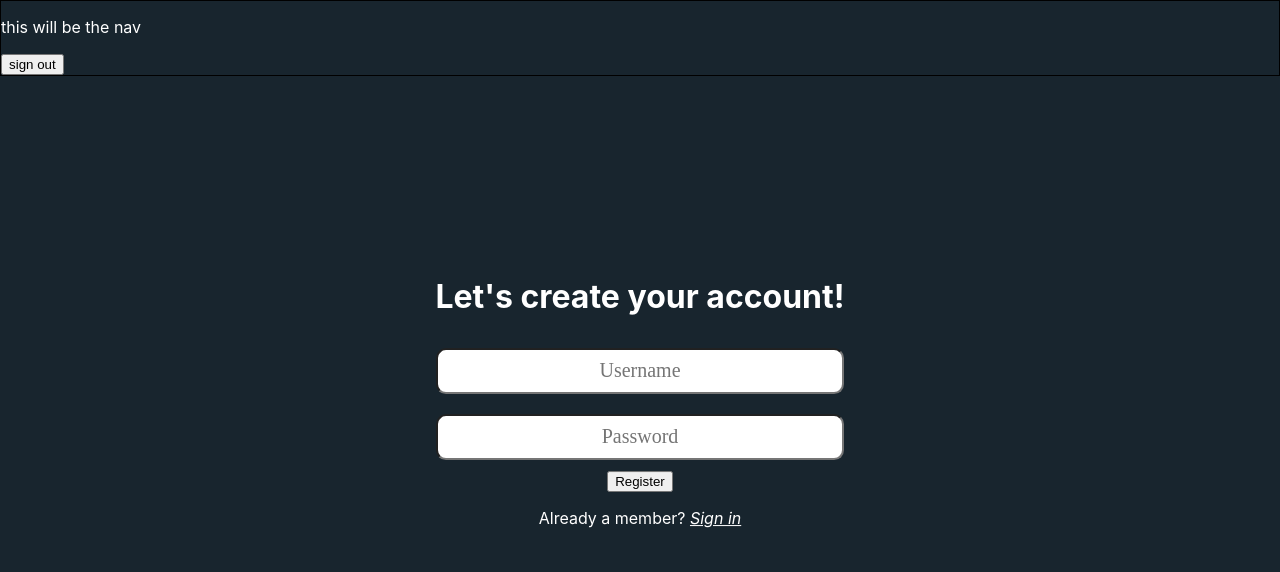
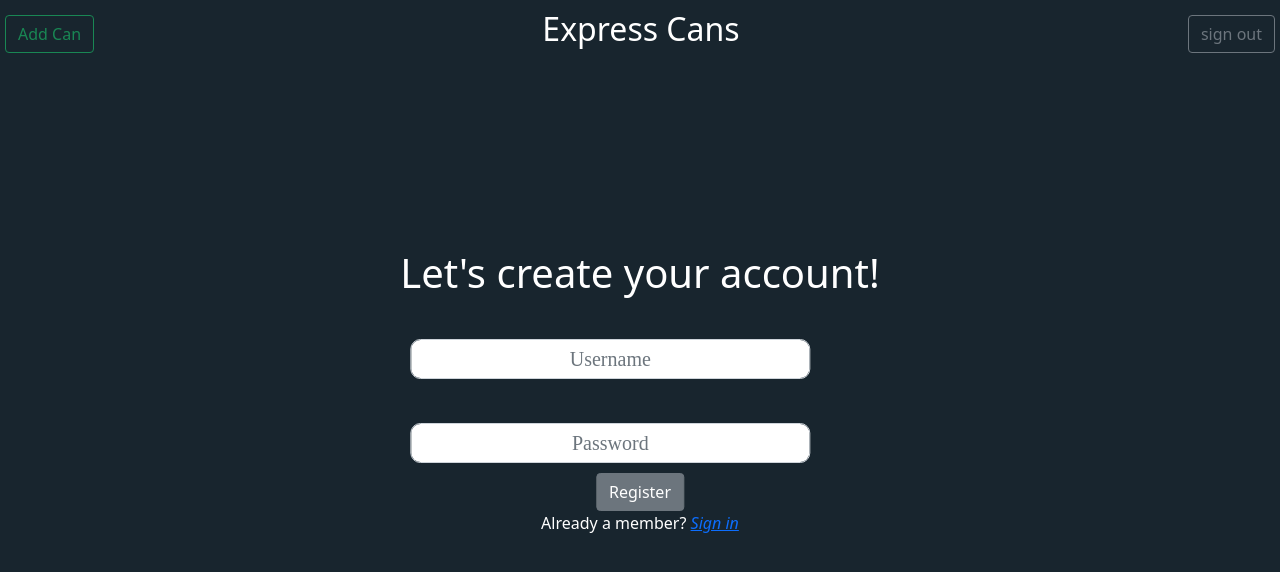
Before and after one commit to stackpearson/can-tool, a React (Create React App) app: page /register in a window 1280 px wide. Shown: the top 572 px of the page. Built offline with nearby package versions, Linux system fonts and the light colour scheme; sample sign-in values are in the browser's storage.

Commit message:
nav styling complete

```diff
--- a/package.json
+++ b/package.json
@@ -7,6 +7,7 @@
     "@testing-library/react": "^11.2.6",
     "@testing-library/user-event": "^12.8.3",
     "axios": "^0.21.1",
+    "bootstrap": "^5.1.0",
     "react": "^17.0.2",
     "react-dom": "^17.0.2",
     "react-redux": "^7.2.4",
--- a/src/App.css
+++ b/src/App.css
@@ -8,13 +8,39 @@ a:hover {
   font-weight: bold;
 }
 
+.add-can-controls {
+  display: flex;
+  justify-content: center;
+  margin: 10px;
+}
+
+.add-can-controls > button {
+  margin: 10px;
+}
+
+#add-can-form {
+  display: flex;
+  flex-direction: column;
+  margin: 0 auto;
+  width: 600px;
+  text-align: center;
+  justify-content: center;
+  border: 2px solid white;
+  border-radius: 10px;
+  padding: 15px;
+}
+
+.add-can-form_header {
+  width: 450px;
+}
+
 .app {
   background-color: #282c34;
   min-height: 100vh;
   color: white;
 }
 
-.authForm > div > input {
+.auth-form > div > input {
   width: 400px;
   height: 40px;
   margin: 10px;
@@ -23,8 +49,16 @@ a:hover {
   border-radius: 10px;
 }
 
+.close {
+  text-align: right;
+}
+
 .dashboard {
-  border: 1px solid black;
+  background-color: #18252e;
+}
+
+.hidden {
+  display: none !important;
 }
 
 html {
@@ -41,7 +75,31 @@ html {
   text-align: center;
 }
 
-.signIn {
+.nav-bar {
+  margin: 10px 0px;
+}
+
+.nav-controls {
+  display: flex;
+  justify-content: space-between;
+}
+
+.nav-controls > button {
+  margin: 5px;
+}
+
+.nav-header {
+  text-align: center;
+  font-weight: 400;
+  text-shadow: -2px 2px silver;
+}
+
+#root {
+  background-color: #18252e;
+  color: white;
+}
+
+.sign-in {
   margin: 10px;
 }
 
@@ -58,12 +116,24 @@ html {
   flex-wrap: wrap;
   justify-content: center;
   align-items: middle;
+  margin-top: 15px;
 }
 
 .tile-text {
   display: none;
 }
 
-.nav-bar {
-  border: 1px solid black;
+#welcome-message {
+  animation: fadeOut 5s;
 }
+
+@keyframes fadeOut {
+  0% {
+    color: rgb(255, 255, 255)
+  }
+
+
+  100% {
+    color: rgba(255, 255, 255, 0.1)
+  }
+}
--- a/src/components/Login.js
+++ b/src/components/Login.js
@@ -43,8 +43,8 @@ const Login = (props) => {
     return (<>
         <div className='landing'>
             <h2>Sign In</h2>
-            <div className='signIn'>
-                <Form className='authForm' onSubmit={signIn}>
+            <div className='sign-in'>
+                <Form className='auth-form' onSubmit={signIn}>
                 <FormGroup>
                     <Label for="username"></Label>
                     <Input type="username" name="username" placeholder="Username" onChange={handleChanges} value={loginCreds.username} />
--- a/src/components/Nav.js
+++ b/src/components/Nav.js
@@ -1,6 +1,8 @@
 import {useHistory} from 'react-router-dom';
 import {connect} from 'react-redux';
 import {logOut, setUser} from '../actions/userActions';
+import { useEffect } from 'react';
+import {Button} from 'reactstrap'
 
 
 function Nav(props) {
@@ -15,18 +17,44 @@ function Nav(props) {
         history.push('/')
     }
 
+    const hideGreeting = () => {
+      if (document.getElementById('welcome-message')) {
+        let greeting = document.getElementById('welcome-message');
+        greeting.classList.add('hidden')
+      }
+
+    }
+
+    const showAddCanForm = () => {
+      if (document.getElementById('add-can-form')) {
+        let form = document.getElementById('add-can-form');
+        form.classList.remove('hidden')
+      }
+    }
+
+    useEffect(() => {
+      setTimeout(hideGreeting, 3000)
+    })
+
+
   return (<>
 
     {props.userOnProps.isLoggedIn ? (
 
         <div className='nav-bar'>
-          <p> this will be the nav</p>
-          <button onClick={() => signOut()}>sign out</button>
+          <h1 id='welcome-message'>Welcome back {props.userOnProps.user.username}</h1>
+
+          <div className='nav-controls'>
+            <Button outline color='success' onClick={() => showAddCanForm()} >Add Can</Button>
+            <div><h2>Express Cans</h2></div>
+            <Button outline color='secondary' className='sign-out' onClick={() => signOut()}>sign out</Button>
+          </div>
+
         </div>
 
       ) : (
 
-        <h1>Welcome to Express Cans!</h1>
+        <h1 className='nav-header'>Welcome to Express Cans!</h1>
 
       )}
 
--- a/src/components/Register.js
+++ b/src/components/Register.js
@@ -44,7 +44,7 @@ const Register = (props) => {
         <div className='landing'>
         <h1>Let's create your account!</h1>
             <div>
-                <Form className='authForm' onSubmit={registerUser}>
+                <Form className='auth-form' onSubmit={registerUser}>
                 <FormGroup>
                     <Label for="username"></Label>
                     <Input type="username" name="username" placeholder="Username" onChange={handleChanges} value={loginCreds.username} />
--- a/src/components/TileContainer.js
+++ b/src/components/TileContainer.js
@@ -29,6 +29,7 @@ const TileContainer = (props) => {
         .then((res) => {
             console.log('res from addCan post', res.data)
             props.addCan(res.data)
+            hideAddCanForm()
 
         })
     }
@@ -47,27 +48,38 @@ const TileContainer = (props) => {
         setNewTile(currentTile)
     }
 
-
+    const hideAddCanForm = () => {
+        if (document.getElementById('add-can-form')) {
+          let form = document.getElementById('add-can-form');
+          form.classList.add('hidden')
+        }
+      }
 
 
 
     return(<>
-    <div>
-        <span>Add Can</span>
-    </div>
-    <Form onSubmit={addCan}>
+    <div id='add-can-form' className='hidden'>
+        <h3>Add A Can</h3>
+
+    <Form className='add-can-form' onSubmit={addCan} onReset={() => hideAddCanForm()}>
+
         <FormGroup>
             <Label for="can_name"></Label>
             <Input type="text" name="can_name" placeholder="Can Name" onChange={handleChanges} value={newTile.can_name} />
         </FormGroup>
+
         <FormGroup>
             <Label for="can_text"></Label>
-                    <Input type="text" name="can_text" placeholder="Can Text" onChange={handleChanges} value={newTile.can_text} />
+            <Input type="textarea" name="can_text" placeholder="Can Text" onChange={handleChanges} value={newTile.can_text} />
         </FormGroup>
 
+        <div className='add-can-controls'>
+            <Button color="success" size="lg" type="submit">Add</Button>
+            <Button color='danger' type='reset'>Cancel</Button>
+        </div>
 
-                <Button type="submit">Add</Button>
     </Form>
+    </div>
         <div className='tile-container'>
         {props.cansOnProps.cans.map((tile) => (
             <Tile key={tile.id} tileData={tile} />
--- a/src/index.js
+++ b/src/index.js
@@ -6,6 +6,7 @@ import {Provider} from 'react-redux';
 import {createStore} from 'redux';
 import {rootReducer} from './reducers/index';
 import {BrowserRouter as Router} from 'react-router-dom';
+import 'bootstrap/dist/css/bootstrap.min.css';
 
 const store = createStore(
   rootReducer, /* preloadedState, */
```
Also changed, not shown: 1 other file (tests, documents, lock files or other folders). Lines whose indentation alone changed are shown as unchanged.
